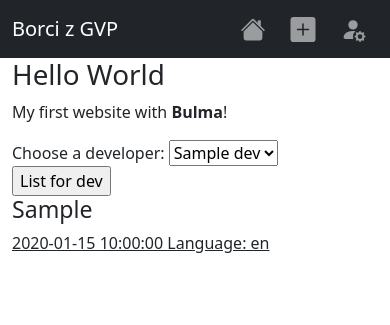
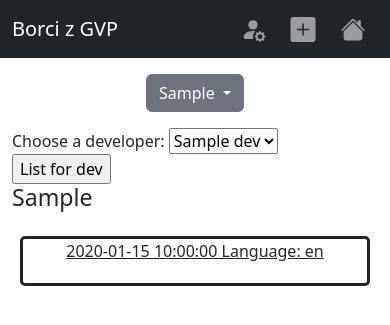
Before and after one commit to Sykora-J/tourdeapp23, a Flask app: template app/templates/log_list.html in a window 390 px wide. Shown: the top 325 px of the page. Run offline with Flask 2, Linux system fonts and the light colour scheme; the template is opened without the code that fills it: most values are stand-ins (such as "Sample title", 1, 10 or a date in 2020).

Commit message:
Added responsive columns and a dropdown menu for dev selection

```diff
--- a/app/static/style.css
+++ b/app/static/style.css
@@ -1,8 +1,8 @@
 .navbar-nav{
-    flex-direction: row;
+    flex-direction: row-reverse;
 }
 
-.column a{
+.col a{
     color: inherit;
 }
 
@@ -13,3 +13,13 @@
 .java{
     color:darkblue ;
 }
+
+.java .single-log{
+    background-color: lightblue;
+}
+
+.single-log{
+    height: 50px;
+    border: 3px solid;
+    border-radius: 5px;
+}
--- a/app/templates/log_list.html
+++ b/app/templates/log_list.html
@@ -7,12 +7,16 @@
   <header> {% include '_header.html' %}</header>
   <section class="section">
       <div class="container">
-      <h1 class="title">
-        Hello World
-      </h1>
-      <p class="subtitle">
-        My first website with <strong>Bulma</strong>!
-      </p>
+          <div class="dropdown-center text-center m-3">
+              <a class="btn btn-secondary dropdown-toggle" href="#" role="button" data-bs-toggle="dropdown" aria-expanded="true">
+                  {{ for_dev }}
+            </a>
+            <ul class="dropdown-menu">
+                {% for dev in devs %}
+                <li><a class="dropdown-item" href="/dev/{{ dev }}">{{ dev }}</a></li>
+                {% endfor %}
+            </ul>
+        </div>
         <div>
             <form action="">
             <label for="devs">Choose a developer:</label>
@@ -27,14 +31,19 @@
         <h3>
             {{ for_dev }}
         </h3>
+        <div class="container text-center">
+            <div class="row row-cols-1 row-cols-sm-2 row-cols-md-3 row-cols-lg-4">
                 {% for log in logs %}
-      {% if loop.index0 % 4 == 0 %} <div class="columns"> {% endif %}
-        <div class="column {{ log.lang_css() }}" >
-        <a href="/list/{{ log.log_id }}">{{ log.work_date }} Language: {{ log.lang }}</a>
+                    <div class="col g-3 {{ log.lang_css() }}">
+                        <div class="single-log"><a href="/list/{{ log.log_id }}">{{ log.work_date }} Language: {{ log.lang }}</a></div>
                     </div>
-      {% if loop.index % 4 == 0 %} </div> {% endif %}
                 {% endfor %}
             </div>
+        </div>
+    </div>
   </section>
+  <script src="https://cdn.jsdelivr.net/npm/bootstrap@5.3.0-alpha1/dist/js/bootstrap.bundle.min.js"
+          integrity="sha384-w76AqPfDkMBDXo30jS1Sgez6pr3x5MlQ1ZAGC+nuZB+EYdgRZgiwxhTBTkF7CXvN"
+          crossorigin="anonymous"></script>
   </body>
 </html>
```
Lines whose indentation alone changed are shown as unchanged.
